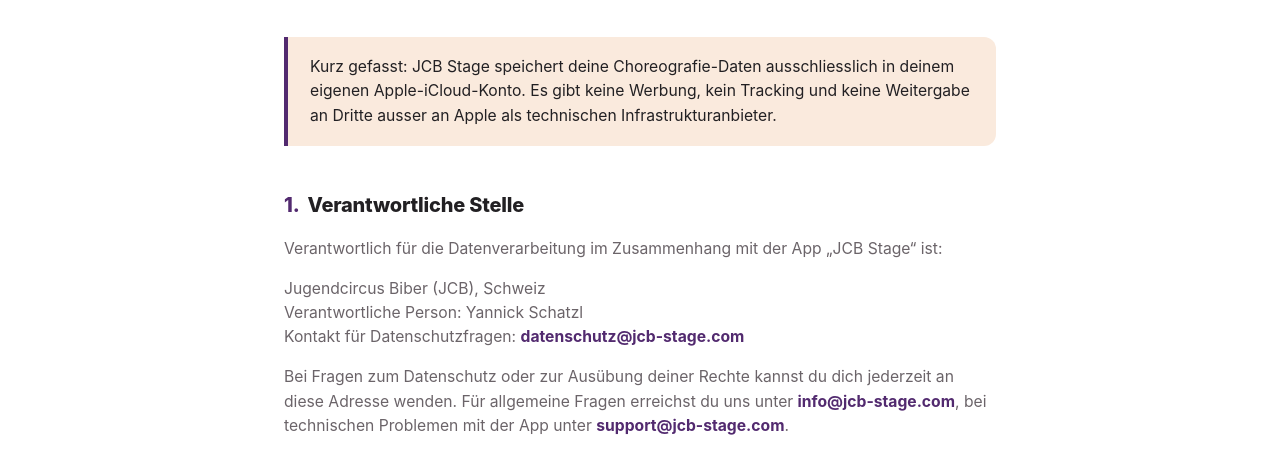
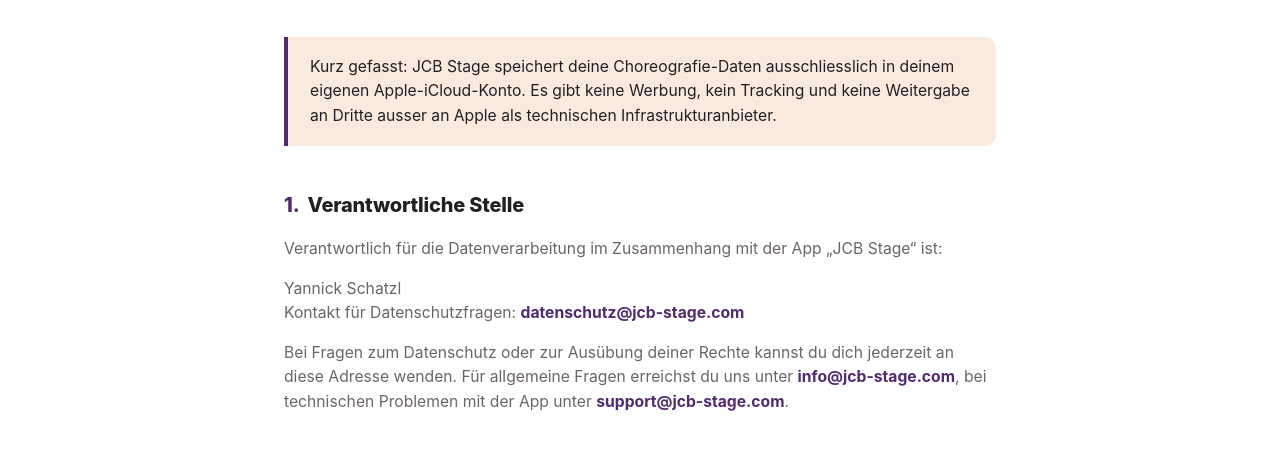
Before and after one commit to yannick2007/jcbstage, a plain HTML site: page datenschutz.html in a window 1280 px wide. Shown: the part 280-735 px from the top of the page. Drawn offline with Linux system fonts and the light colour scheme.

Commit message:
Add files via upload

```diff
--- a/datenschutz.html
+++ b/datenschutz.html
@@ -56,8 +56,7 @@
       Verantwortlich für die Datenverarbeitung im Zusammenhang mit der App „JCB Stage“ ist:
     </p>
     <p>
-      Jugendcircus Biber (JCB), Schweiz<br>
-      Verantwortliche Person: Yannick Schatzl<br>
+      Yannick Schatzl<br>
       Kontakt für Datenschutzfragen: <a class="mail" href="mailto:datenschutz@jcb-stage.com">datenschutz@jcb-stage.com</a>
     </p>
     <p>
```
